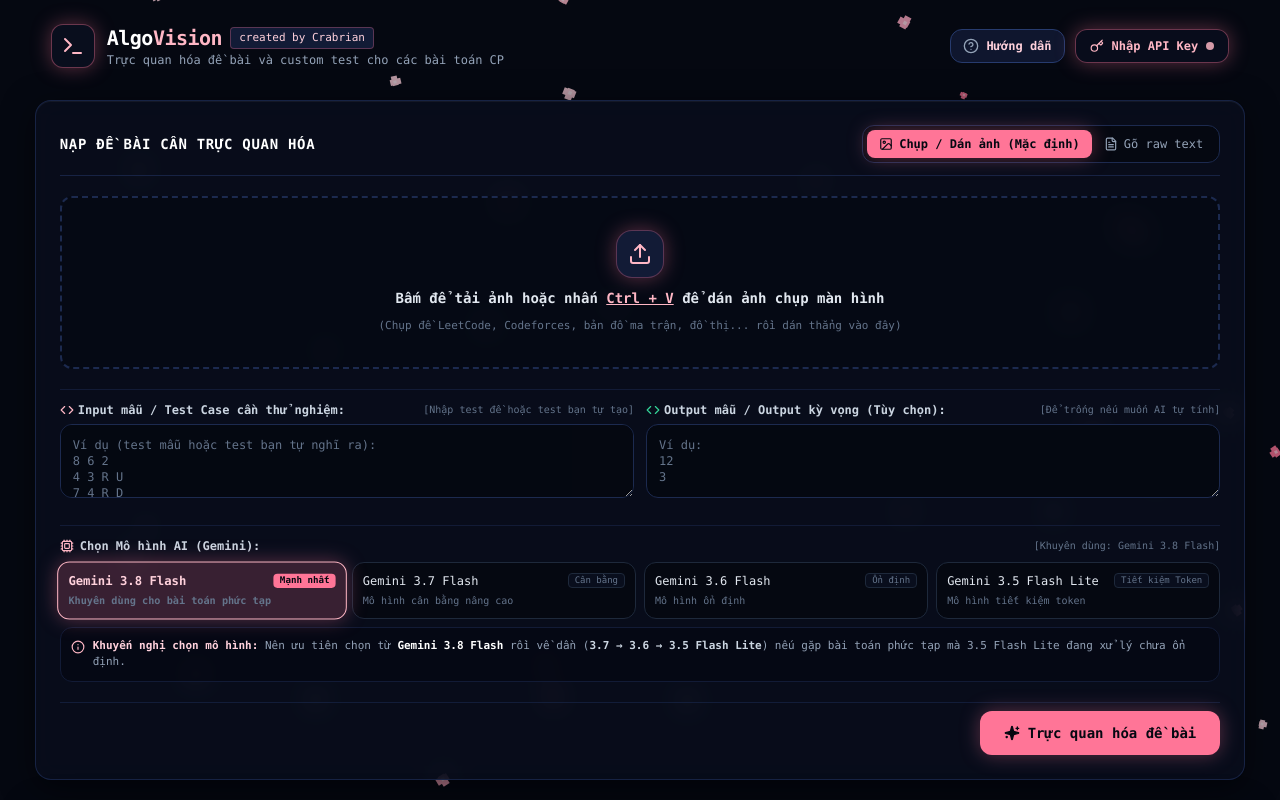
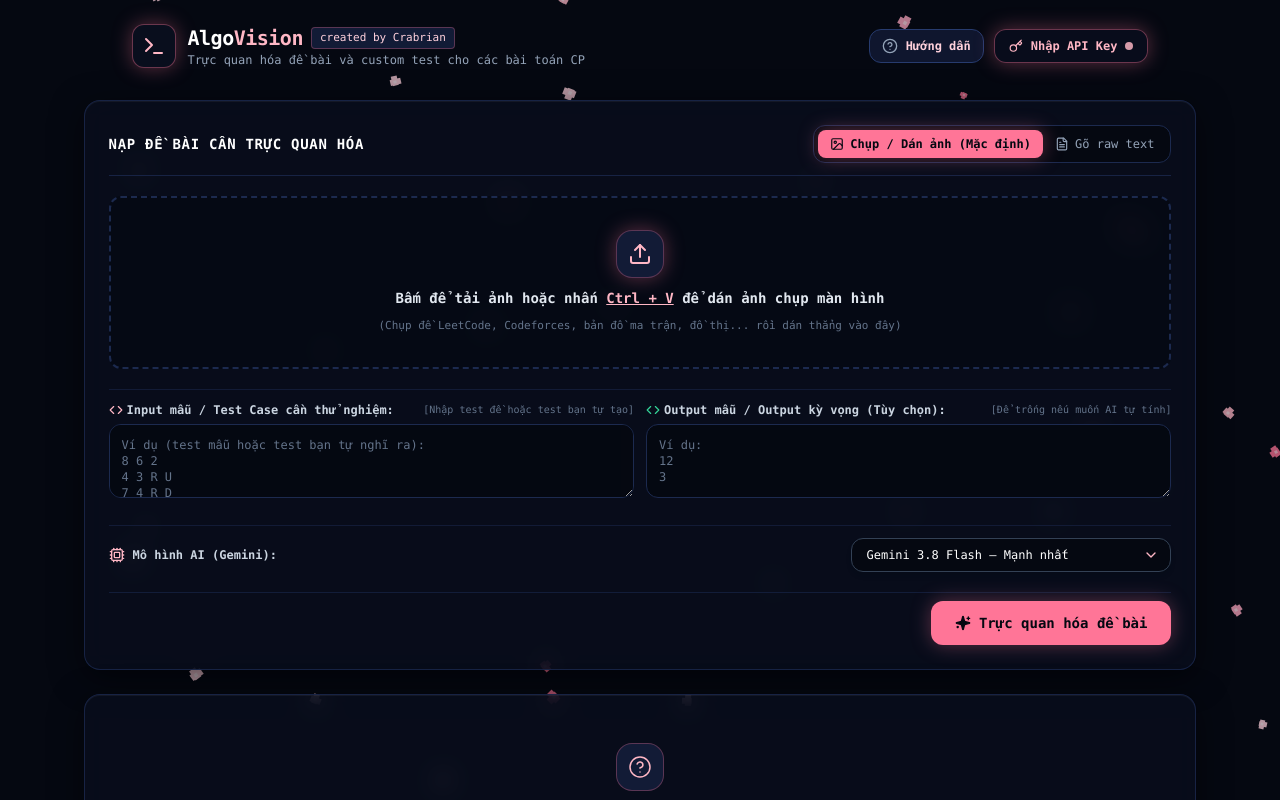
Before and after one commit to Crablegit/AlgoVision, a React (Vite) app: page / in a window 1280 px wide. Shown: the top 800 px of the page. Built offline with nearby package versions, Linux system fonts and the light colour scheme.

Commit message:
Add files via upload

```diff
--- a/src/App.tsx
+++ b/src/App.tsx
@@ -116,7 +116,7 @@ export const App: React.FC = () => {
   }, [isPlaying, playbackSpeed, simulation]);
 
   return (
-    <div className="min-h-screen bg-midnight-950 text-slate-100 flex flex-col justify-between py-2 px-2 sm:px-4 relative overflow-x-hidden font-mono selection:bg-sakura-500 selection:text-midnight-950">
+    <div className="min-h-screen bg-midnight-950 text-slate-100 flex flex-col justify-between py-2 px-4 sm:px-8 md:px-12 relative overflow-x-hidden font-mono selection:bg-sakura-500 selection:text-midnight-950">
       {/* Hiệu ứng cánh hoa anh đào pixel rơi lặp lại */}
       <SakuraCanvas />
 
@@ -127,8 +127,8 @@ export const App: React.FC = () => {
         onOpenGuideModal={() => setIsGuideModalOpen(true)}
       />
 
-      {/* Main Container: Mở rộng tối đa, lề 2 bên thu hẹp chỉ còn 1.5% để không chạm mép màn hình */}
-      <main className="w-[97%] max-w-[1850px] mx-auto flex flex-col gap-6 my-4 flex-grow z-10 relative">
+      {/* Main Container: Tăng lề gấp đôi để trang web thoáng đãng, cân đối hơn */}
+      <main className="w-[94%] max-w-[1650px] mx-auto flex flex-col gap-6 my-4 flex-grow z-10 relative">
         {/* Bước 1: Nạp đề bài (Switch: Chụp/Dán ảnh hoặc Gõ raw text + Ô Input/Output mẫu tùy chọn) */}
         <ProblemInput
           onAnalyze={handleAnalyzeProblem}
@@ -160,7 +160,7 @@ export const App: React.FC = () => {
       </main>
 
       {/* Footer */}
-      <footer className="w-[97%] max-w-[1850px] mx-auto py-6 text-center text-xs text-slate-400 flex flex-col sm:flex-row items-center justify-between gap-2 border-t border-midnight-800/80 mt-6 z-10 relative">
+      <footer className="w-[94%] max-w-[1650px] mx-auto py-6 px-4 sm:px-8 md:px-12 text-center text-xs text-slate-400 flex flex-col sm:flex-row items-center justify-between gap-2 border-t border-midnight-800/80 mt-6 z-10 relative">
         <p className="font-semibold text-slate-300">
           AlgoVision • Created by Crabrian
         </p>
--- a/src/components/Header.tsx
+++ b/src/components/Header.tsx
@@ -13,7 +13,7 @@ export const Header: React.FC<HeaderProps> = ({
   onOpenGuideModal
 }) => {
   return (
-    <header className="w-[97%] max-w-[1850px] mx-auto py-4 px-2 sm:px-4 flex flex-col sm:flex-row items-center justify-between gap-4 z-10 relative">
+    <header className="w-[94%] max-w-[1650px] mx-auto py-4 px-4 sm:px-8 md:px-12 flex flex-col sm:flex-row items-center justify-between gap-4 z-10 relative">
       {/* Brand Logo & Info */}
       <div className="flex items-center gap-3">
         <div className="w-11 h-11 rounded-xl bg-midnight-900 border border-sakura-500/40 shadow-sakura-glow flex items-center justify-center text-sakura-400">
--- a/src/components/ProblemInput.tsx
+++ b/src/components/ProblemInput.tsx
@@ -1,5 +1,5 @@
 import React, { useState, useEffect, useRef } from 'react';
-import { Sparkles, Image as ImageIcon, Upload, X, Loader2, AlertTriangle, FileText, Code, Cpu, Info } from 'lucide-react';
+import { Sparkles, Image as ImageIcon, Upload, X, Loader2, AlertTriangle, FileText, Code, Cpu, ChevronDown } from 'lucide-react';
 import { GeminiModelType, ModelOption } from '../types';
 
 export const AVAILABLE_MODELS: ModelOption[] = [
@@ -286,57 +286,28 @@ export const ProblemInput: React.FC<ProblemInputProps> = ({
         </div>
       </div>
 
-      {/* 3. Chọn Mô hình AI (Gemini 3.8 / 3.7 / 3.6 / 3.5 Flash Lite) */}
-      <div className="flex flex-col gap-2 pt-3 border-t border-midnight-800">
-        <div className="flex items-center justify-between">
-          <label className="text-xs font-bold text-slate-300 flex items-center gap-1.5 font-mono">
-            <Cpu className="w-3.5 h-3.5 text-sakura-400" />
-            Chọn Mô hình AI (Gemini):
-          </label>
-          <span className="text-[10px] text-slate-500 font-mono">
-            [Khuyên dùng: Gemini 3.8 Flash]
+      {/* 3. Chọn Mô hình AI (Gemini) dạng ô cuộn gọn gàng */}
+      <div className="flex flex-col sm:flex-row sm:items-center justify-between gap-3 pt-3 border-t border-midnight-800">
+        <div className="flex items-center gap-2">
+          <Cpu className="w-4 h-4 text-sakura-400" />
+          <span className="text-xs font-bold text-slate-300 font-mono">
+            Mô hình AI (Gemini):
           </span>
         </div>
 
-        {/* 4 buttons chọn model */}
-        <div className="grid grid-cols-2 sm:grid-cols-4 gap-2">
-          {AVAILABLE_MODELS.map((m) => {
-            const isSelected = selectedModel === m.id;
-            return (
-              <button
-                key={m.id}
-                type="button"
-                onClick={() => setSelectedModel(m.id)}
-                className={`p-2.5 rounded-xl border flex flex-col items-start gap-1 text-left font-mono transition-all ${
-                  isSelected
-                    ? 'bg-sakura-500/20 border-sakura-400 text-white shadow-sakura-glow font-bold scale-[1.02]'
-                    : 'bg-midnight-950/80 border-slate-800 text-slate-400 hover:border-slate-700 hover:text-slate-300'
-                }`}
-              >
-                <div className="flex items-center justify-between w-full">
-                  <span className={`text-xs ${isSelected ? 'text-sakura-300 font-extrabold' : 'text-slate-200'}`}>
-                    {m.name}
-                  </span>
-                  <span className={`text-[9px] px-1.5 py-0.2 rounded ${
-                    isSelected ? 'bg-sakura-500 text-midnight-950 font-bold' : 'bg-midnight-900 text-slate-500 border border-slate-800'
-                  }`}>
-                    {m.badge}
-                  </span>
-                </div>
-                <span className="text-[10px] text-slate-500 line-clamp-1">
-                  {m.desc}
-                </span>
-              </button>
-            );
-          })}
-        </div>
-
-        {/* Hướng dẫn ưu tiên model theo yêu cầu của người dùng */}
-        <div className="flex items-start gap-2 p-2.5 rounded-xl bg-midnight-950/60 border border-midnight-800 text-[11px] font-mono text-slate-400">
-          <Info className="w-3.5 h-3.5 text-sakura-400 shrink-0 mt-0.5" />
-          <span>
-            <b className="text-sakura-300">Khuyến nghị chọn mô hình:</b> Nên ưu tiên chọn từ <b className="text-white">Gemini 3.8 Flash</b> rồi về dần (<b className="text-slate-300">3.7 → 3.6 → 3.5 Flash Lite</b>) nếu gặp bài toán phức tạp mà 3.5 Flash Lite đang xử lý chưa ổn định.
-          </span>
+        <div className="relative w-full sm:w-80 max-w-sm">
+          <select
+            value={selectedModel}
+            onChange={(e) => setSelectedModel(e.target.value as GeminiModelType)}
+            className="w-full py-2 pl-3.5 pr-10 rounded-xl bg-midnight-950 border border-slate-700 hover:border-sakura-500/60 text-xs font-mono text-white focus:outline-none focus:border-sakura-400 cursor-pointer appearance-none shadow-md transition-all"
+          >
+            {AVAILABLE_MODELS.map((m) => (
+              <option key={m.id} value={m.id} className="bg-midnight-950 text-slate-200 py-2">
+                {m.name} — {m.badge}
+              </option>
+            ))}
+          </select>
+          <ChevronDown className="w-4 h-4 text-sakura-400 absolute right-3 top-1/2 -translate-y-1/2 pointer-events-none" />
         </div>
       </div>
 
```
